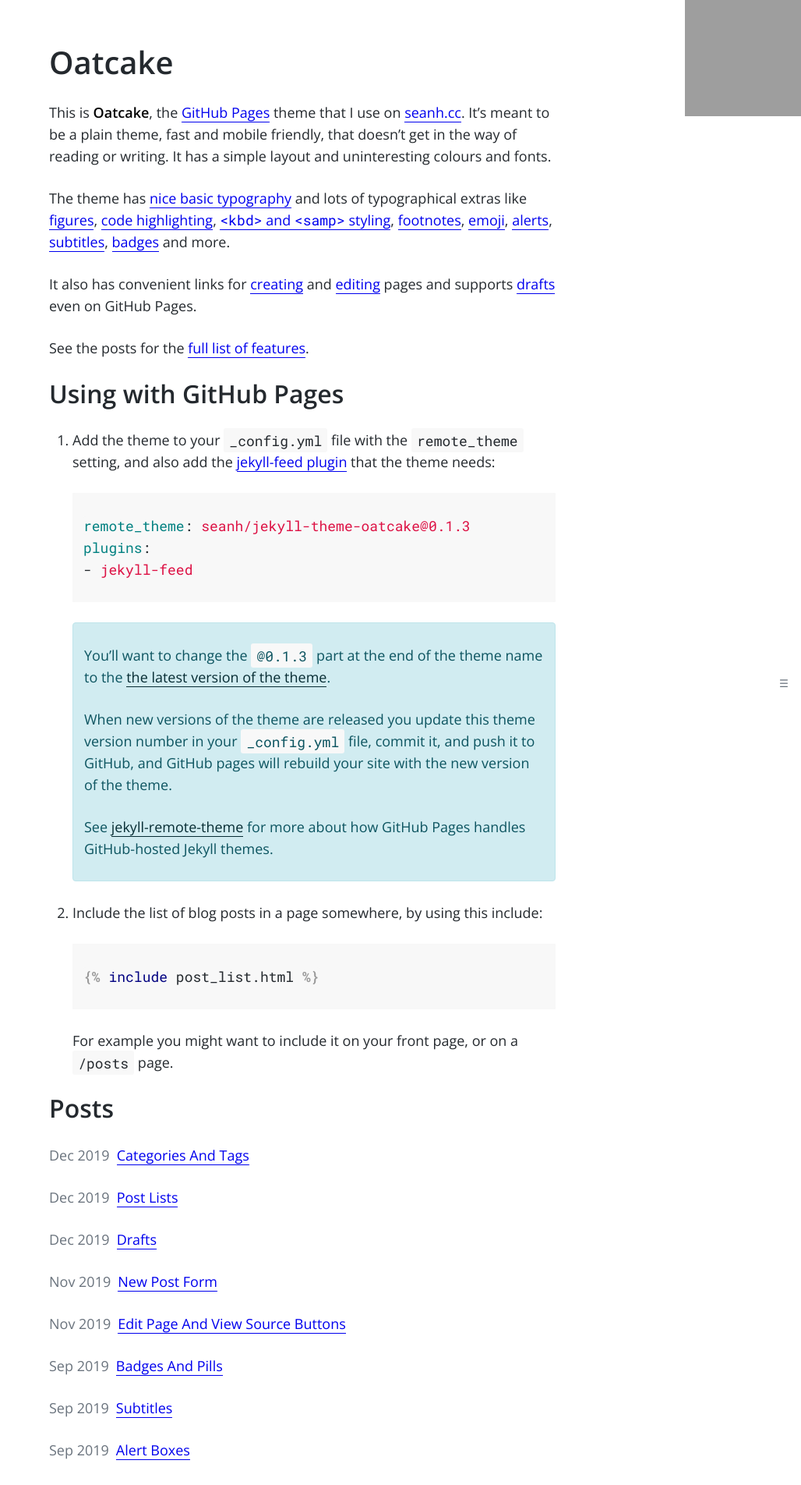
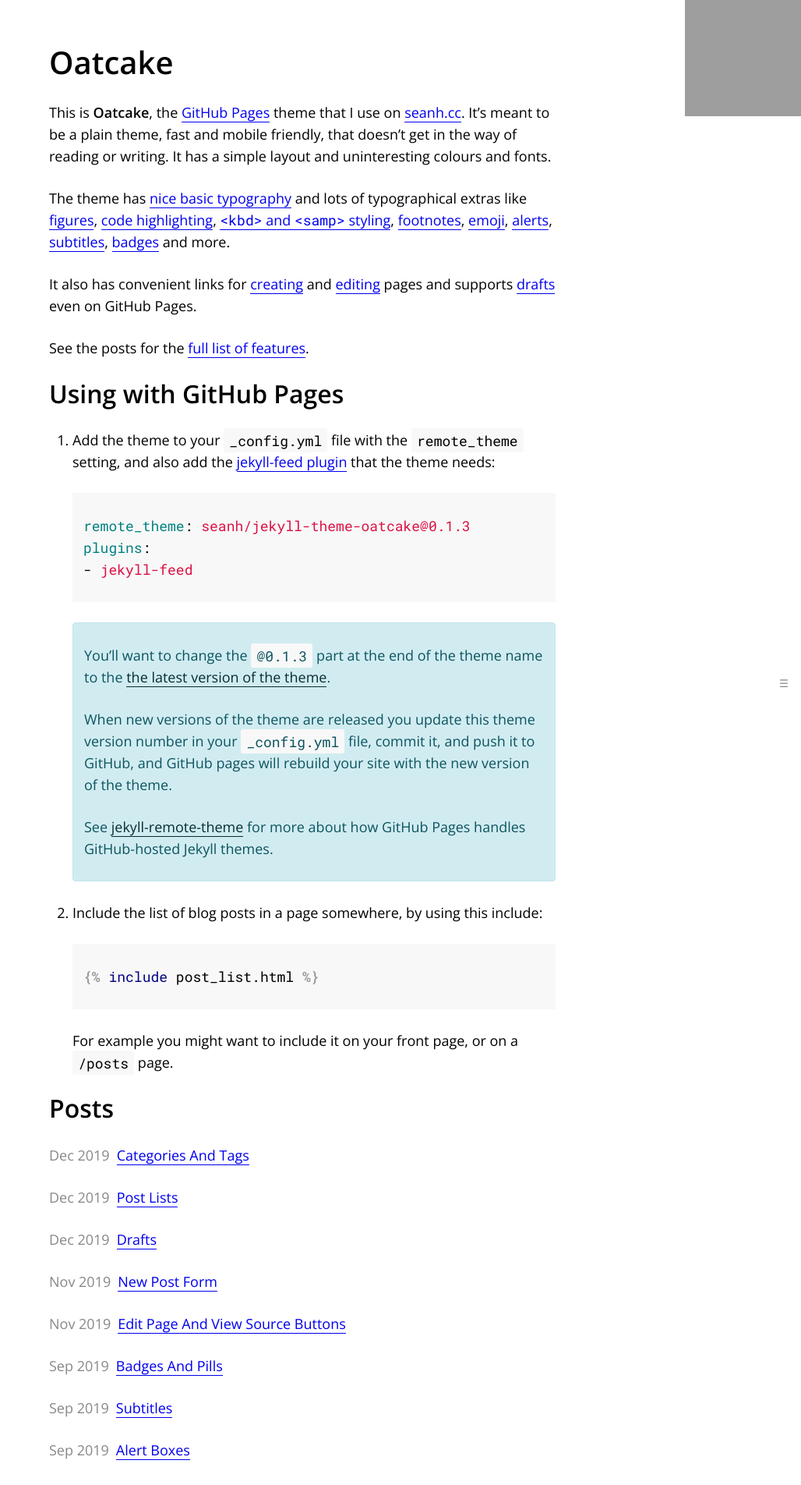
Before and after one commit to seanh/jekyll-theme-oatcake, a Jekyll site: the page built from index.md, in a window 1280 px wide. Shown: the top 1904 px of the page at 78% size, without its empty margins (252-1280 px from the left). Built offline with Jekyll 4.4.1, drawn with Linux system fonts in a browser that asks for light colours; comment, search, counter and statistics services are not loaded; our own code applies the rules of GitHub Pages for plain Markdown files; grey boxes are pictures that could not be loaded.

Commit message:
Tweak font colors

```diff
--- a/_sass/_variables.scss
+++ b/_sass/_variables.scss
@@ -2,9 +2,9 @@
 
 :root {
   --body-background-color: white;
-  --body-color: #24292e;
+  --body-color: 222;
   --bold-color: black;
-  --muted-color: #6a737d;
+  --muted-color: #888;
 
   /* Match the background-color of the GitHub syntax highlighting theme. */
   --code-background-color: #f8f8f8;
```
